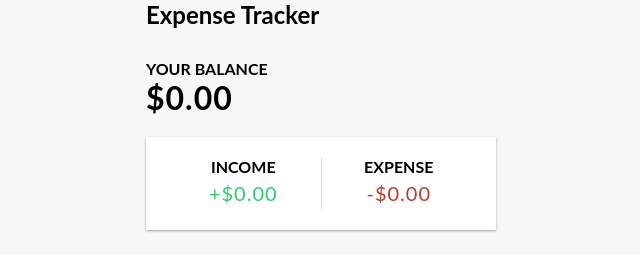
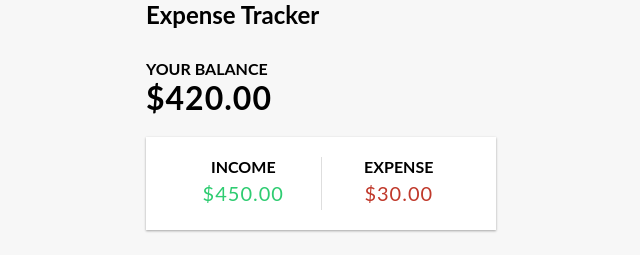
Before and after one commit to Mdakhib/Expense-Tracker-in-react, a React (Create React App) app: page / in a window 1280 px wide. Shown: the top 255 px of the page, without its empty margins (319-959 px from the left). Built offline with nearby package versions, Linux system fonts and the light colour scheme.

Commit message:
total income and balance is done by using reduce and filter methods

```diff
--- a/src/components/Balance.js
+++ b/src/components/Balance.js
@@ -1,12 +1,18 @@
-import React from 'react'
+import React, { useContext } from "react";
+import { GlobalContext } from "../context/GlobalState";
 
 function Balance() {
-    return (
-      <>
-        <h4>Your Balance</h4>
-        <h1>$0.00</h1>
-      </>
-    );
+  const { transaction } = useContext(GlobalContext);
+
+  const amounts = transaction.map((transaction) => transaction.amount);
+
+  const total = amounts.reduce((acc, item) => (acc += item), 0).toFixed(2);
+  return (
+    <>
+      <h4>Your Balance</h4>
+      <h1>${total}</h1>
+    </>
+  );
 }
 
-export default Balance
+export default Balance;
--- a/src/components/IncomeExpenses.js
+++ b/src/components/IncomeExpenses.js
@@ -1,24 +1,33 @@
-import React from 'react'
+import React, { useContext } from "react";
+import { GlobalContext } from "../context/GlobalState";
 
 function IncomeExpenses() {
+  const { transaction } = useContext(GlobalContext);
+  const amounts = transaction.map((transaction) => transaction.amount);
+
+  const income = amounts
+    .filter((item) => item > 0)
+    .reduce((acc, item) => (acc += item), 0)
+    .toFixed(2);
+
+  const expense = (
+    amounts.filter((item) => item < 0).reduce((acc, item) => (acc += item), 0) *
+    -1
+  ).toFixed(2);
   return (
     <>
       <div className="inc-exp-container">
         <div>
           <h4>Income</h4>
-            <p className="money plus">
-              +$0.00
-            </p>
+          <p className="money plus">${income} </p>
         </div>
         <div>
           <h4>Expense</h4>
-            <p className="money minus">
-              -$0.00
-            </p>
+          <p className="money minus">${expense} </p>
         </div>
       </div>
     </>
   );
 }
 
-export default IncomeExpenses
+export default IncomeExpenses;
```
Lines whose indentation alone changed are shown as unchanged.
